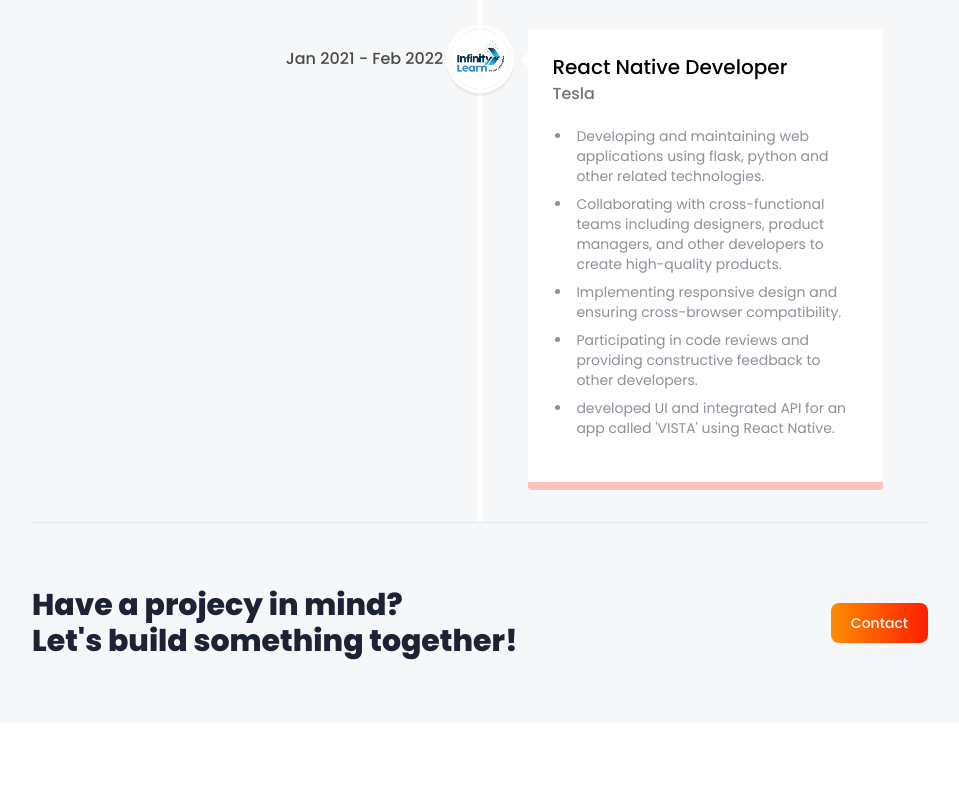
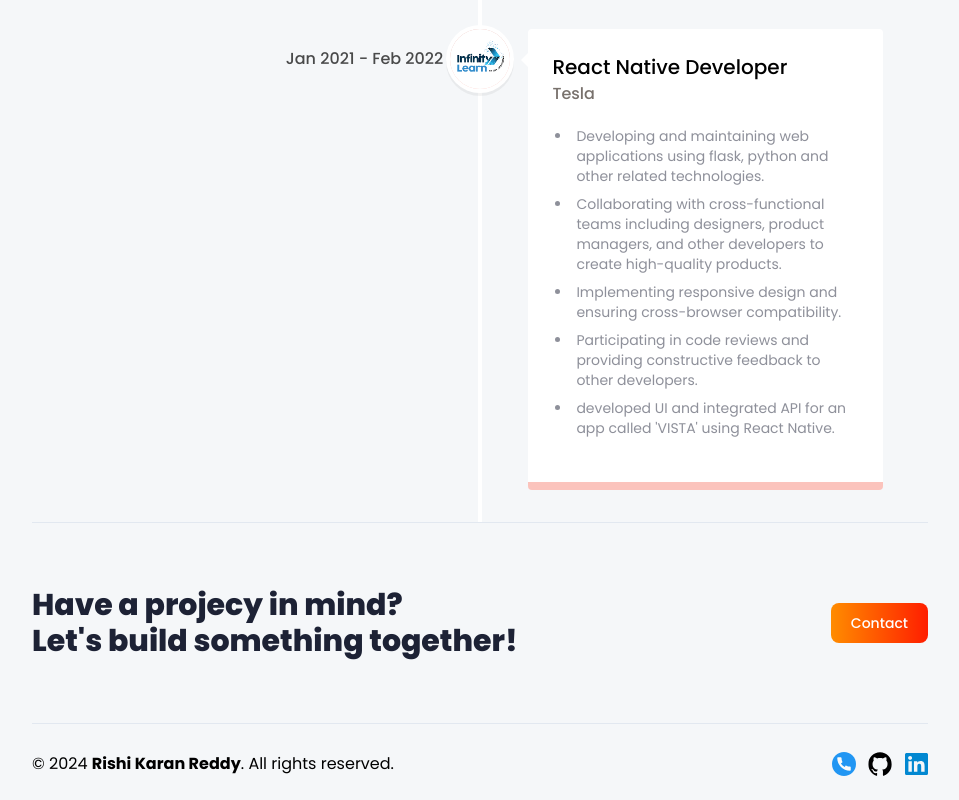
Before and after one commit to rishi438/Portfolio, a React (Vite) app in the folder portfolio/: page /about in a window 1280 px wide. Shown: the part 1593-2393 px from the top of the page, without its empty margins (160-1119 px from the left). Before the commit the page ends 2316 px from the top, so only its background shows below. Built offline with nearby package versions, Linux system fonts and the light colour scheme.

Commit message:
final changes

```diff
--- a/portfolio/src/App.jsx
+++ b/portfolio/src/App.jsx
@@ -2,6 +2,7 @@
 import { Route, BrowserRouter as Router, Routes } from "react-router-dom";
 import Navbar from "./components/navbar";
 import { Home, About, Projects, Contact } from "./pages";
+import Footer from "./components/footer";
 
 const App = () => {
   return (
@@ -14,6 +15,7 @@ const App = () => {
           <Route path="/projects" element={<Projects />} />
           <Route path="/contact" element={<Contact />} />
         </Routes>
+        <Footer />
       </Router>
     </div>
   );
--- /dev/null
+++ b/portfolio/src/components/footer.jsx
@@ -0,0 +1,32 @@
+// @ts-nocheck
+import { Link } from "react-router-dom";
+
+import { social_links } from "../utils/basic_utils";
+
+const Footer = () => {
+  return (
+    <footer className="footer font-poppins">
+      <hr className="border-slate-200" />
+
+      <div className="footer-container">
+        <p>
+          © 2024 <strong>Rishi Karan Reddy</strong>. All rights reserved.
+        </p>
+
+        <div className="flex gap-3 justify-center items-center">
+          {social_links.map((link) => (
+            <Link key={link.name} to={link.link} target="_blank">
+              <img
+                src={link.icon_url}
+                alt={link.name}
+                className="w-6 h-6 object-contain"
+              />
+            </Link>
+          ))}
+        </div>
+      </div>
+    </footer>
+  );
+};
+
+export default Footer;
--- a/portfolio/src/pages/Contact.jsx
+++ b/portfolio/src/pages/Contact.jsx
@@ -65,6 +65,7 @@ const Contact = () => {
         setTimeout(() => {
           set_current_anime("FG_Idle_A");
           set_form({ name: "", email: "", message: "" });
+          hide_alert(false);
         }, 2000);
       })
       .catch((e) => {
@@ -75,7 +76,6 @@ const Contact = () => {
           type: "danger",
         });
         set_current_anime("FG_Idle_Qualification05_A");
-        // TODO: Show error message
       });
   };
   return (
--- a/portfolio/src/pages/Home.jsx
+++ b/portfolio/src/pages/Home.jsx
@@ -1,5 +1,5 @@
 // @ts-nocheck
-import { Suspense, useState } from "react";
+import { Suspense, useState, useEffect, useRef } from "react";
 import { Canvas } from "@react-three/fiber";
 import { PLANE_TRAITS } from "../utils/constant";
 import Loader from "../components/Loader";
@@ -9,10 +9,24 @@ import Bird from "../models/Bird";
 import Plane from "../models/Plane";
 import Plane_II from "../models/Plane_II";
 import HomeInfo from "../components/HomeInfo";
+import suzume from "../assets/audio/suzume.mp3";
+import { soundon, soundoff } from "../assets/icons";
 
 const Home = () => {
+  const audio_ref = useRef(new Audio(suzume));
+  audio_ref.current.volume = 0.4;
+  audio_ref.current.loop = true;
   const [is_rotating, set_is_rotating] = useState(false);
   const [current_stage, set_current_stage] = useState(1);
+  const [is_playing_music, set_playing_music] = useState(false);
+  useEffect(() => {
+    if (is_playing_music) {
+      audio_ref.current.play();
+    }
+    return () => {
+      audio_ref.current.pause();
+    };
+  }, [is_playing_music]);
   const adjust_island_screen_size = () => {
     let screen_scale;
     let screen_position = [0, -6.5, -43];
@@ -84,6 +98,14 @@ const Home = () => {
           />
         </Suspense>
       </Canvas>
+      <div className="absolute bottom-2 left-2">
+        <img
+          src={!is_playing_music ? soundoff : soundon}
+          alt="sound"
+          className="w-10 h-10 cursor-pointer object-contain"
+          onClick={() => set_playing_music(!is_playing_music)}
+        />
+      </div>
     </section>
   );
 };
--- a/portfolio/src/utils/basic_utils.js
+++ b/portfolio/src/utils/basic_utils.js
@@ -159,7 +159,7 @@ export const experiences = [
   },
 ];
 
-export const socialLinks = [
+export const social_links = [
   {
     name: "Contact",
     icon_url: contact,
@@ -173,7 +173,7 @@ export const socialLinks = [
   {
     name: "LinkedIn",
     icon_url: linkedin,
-    link: "https://www.linkedin.com/in/YourLinkedInUsername",
+    link: "https://www.linkedin.com/in/rishi-karan-reddy-t-77633b173/",
   },
 ];
 
```
Also changed, not shown: 1 other file (tests, documents, lock files or other folders).
